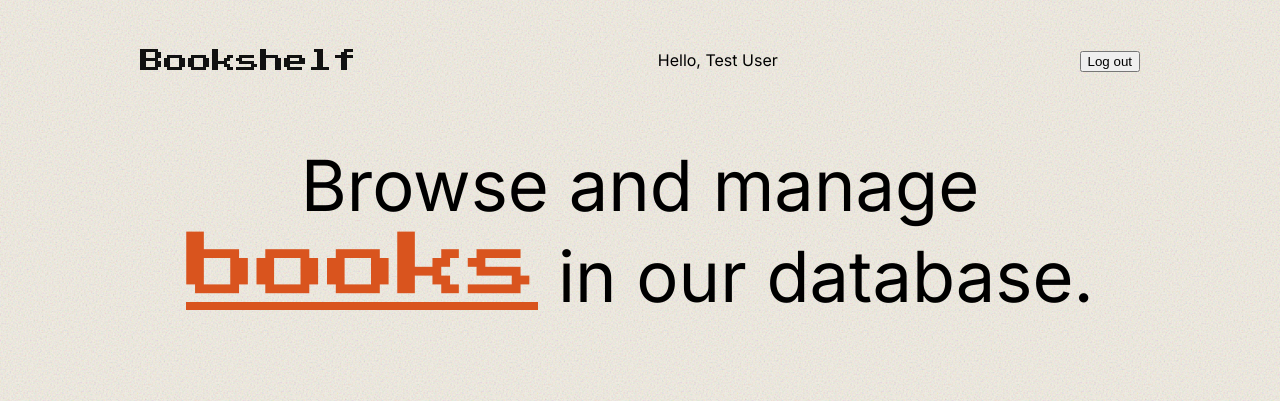
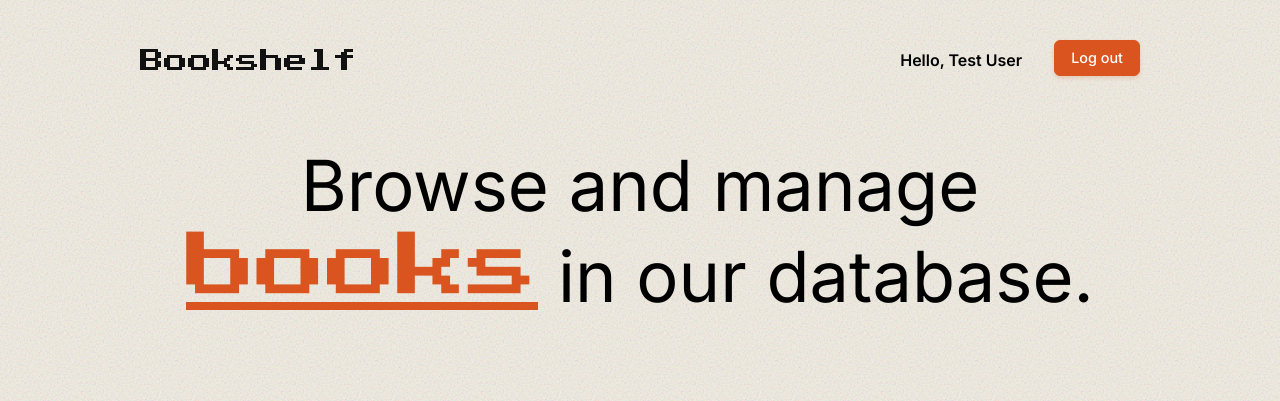
Before and after one commit to Deibuuuu/bookshelf, a Laravel app: page /books in a window 1280 px wide. Shown: the top 401 px of the page. Run offline with Laravel 12, Linux system fonts and the light colour scheme; a user stored in the database is signed in; data comes from the database, SQL or seed files in the repository; data that the repository does not hold is empty.

Commit message:
style: improve layout and UI

```diff
--- a/public/css/global.css
+++ b/public/css/global.css
@@ -45,6 +45,16 @@ body {
     padding: 2rem 0;
 }
 
+.site-header p {
+    font-family: var(--font-primary);
+    line-height: 1.6;
+    font-weight: 600;
+}
+
+.group {
+    display: flex;
+    gap: 2rem;
+}
 .navbar {
     display: flex;
     align-items: center;
@@ -100,11 +110,6 @@ img {
         background-color 0.2s ease,
         border-color 0.2s ease;
     margin-top: 0.5rem;
-}
-
-.button:hover {
-    background: #1e3a8a;
-    color: #fff;
 }
 
 .button-secondary {
--- a/resources/views/layouts/app.blade.php
+++ b/resources/views/layouts/app.blade.php
@@ -22,13 +22,15 @@
             @endif
         @endguest
 
+        <div class="group">
             @auth
                 <p>Hello, {{ auth()->user()->name }}</p>
                 <form method="POST" action="{{ route('logout') }}">
                     @csrf
-                <button>Log out</button>
+                    <button id="button">Log out</button>
                 </form>
             @endauth
+        </div>
 
     </header>
 
```
Lines whose indentation alone changed are shown as unchanged.
